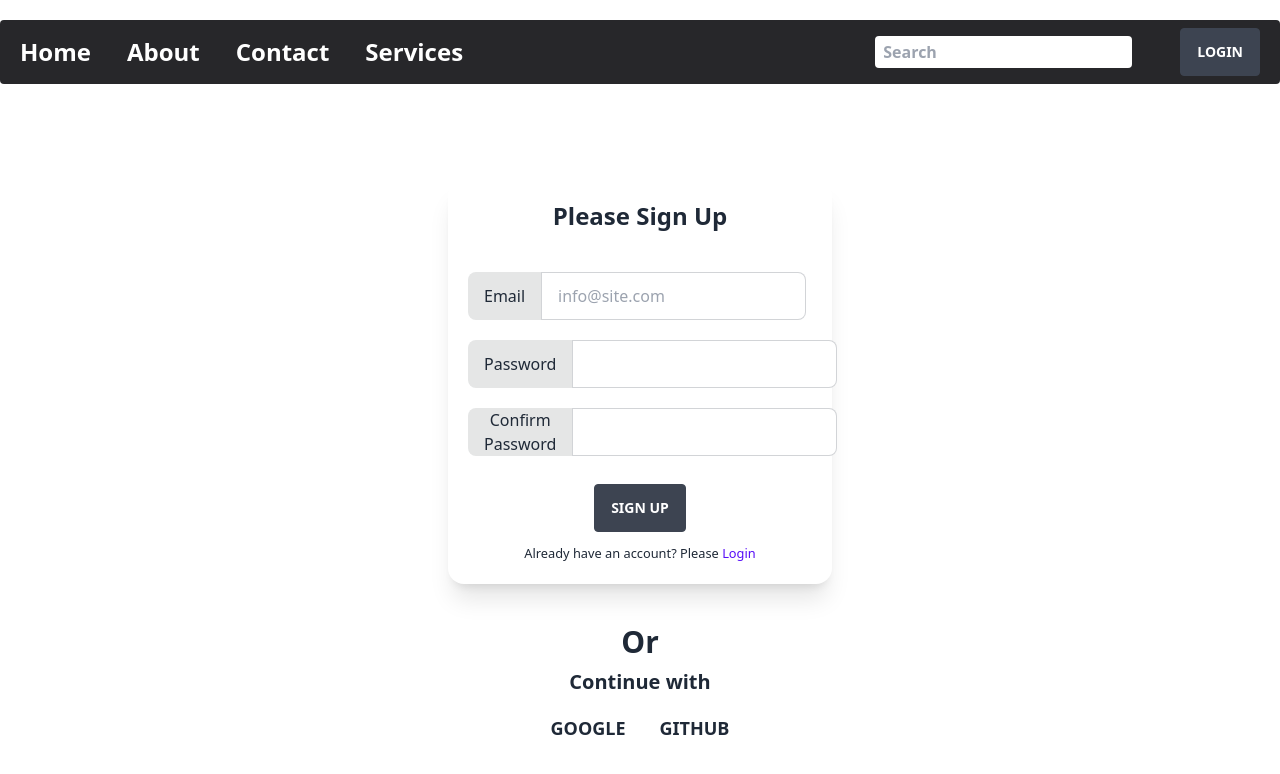
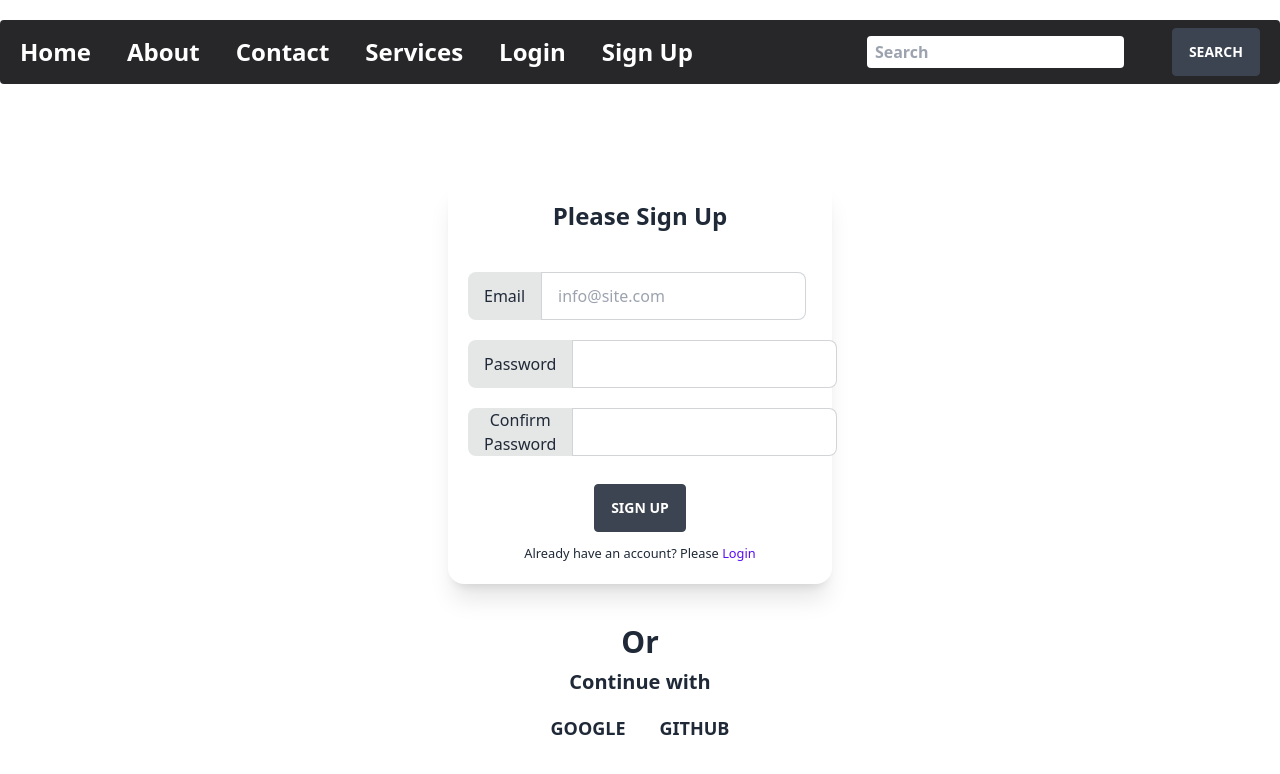
Before and after one commit to sayonUsman/mealsWithReact, a React (Vite) app: page /signUp in a window 1280 px wide. Shown: the top 774 px of the page. Built offline with nearby package versions, Linux system fonts and the light colour scheme.

Commit message:
Added login and sign up link in navbar

```diff
--- a/src/components/Navbar/Navbar.jsx
+++ b/src/components/Navbar/Navbar.jsx
@@ -20,6 +20,14 @@ const Navbar = () => {
         <li className="pr-3 md:pr-9">
           <Link to="/services">Services</Link>
         </li>
+
+        <li className="pr-3 md:pr-9">
+          <Link to="/login">Login</Link>
+        </li>
+
+        <li className="pr-3 md:pr-9">
+          <Link to="/signUp">Sign Up</Link>
+        </li>
       </ul>
 
       <div className="flex justify-center items-center">
@@ -29,9 +37,7 @@ const Navbar = () => {
           placeholder="Search"
         />
 
-        <button className="btn rounded mr-5">
-          <Link to="/login">Login</Link>
-        </button>
+        <button className="btn rounded mr-5">Search</button>
       </div>
     </nav>
   );
```
